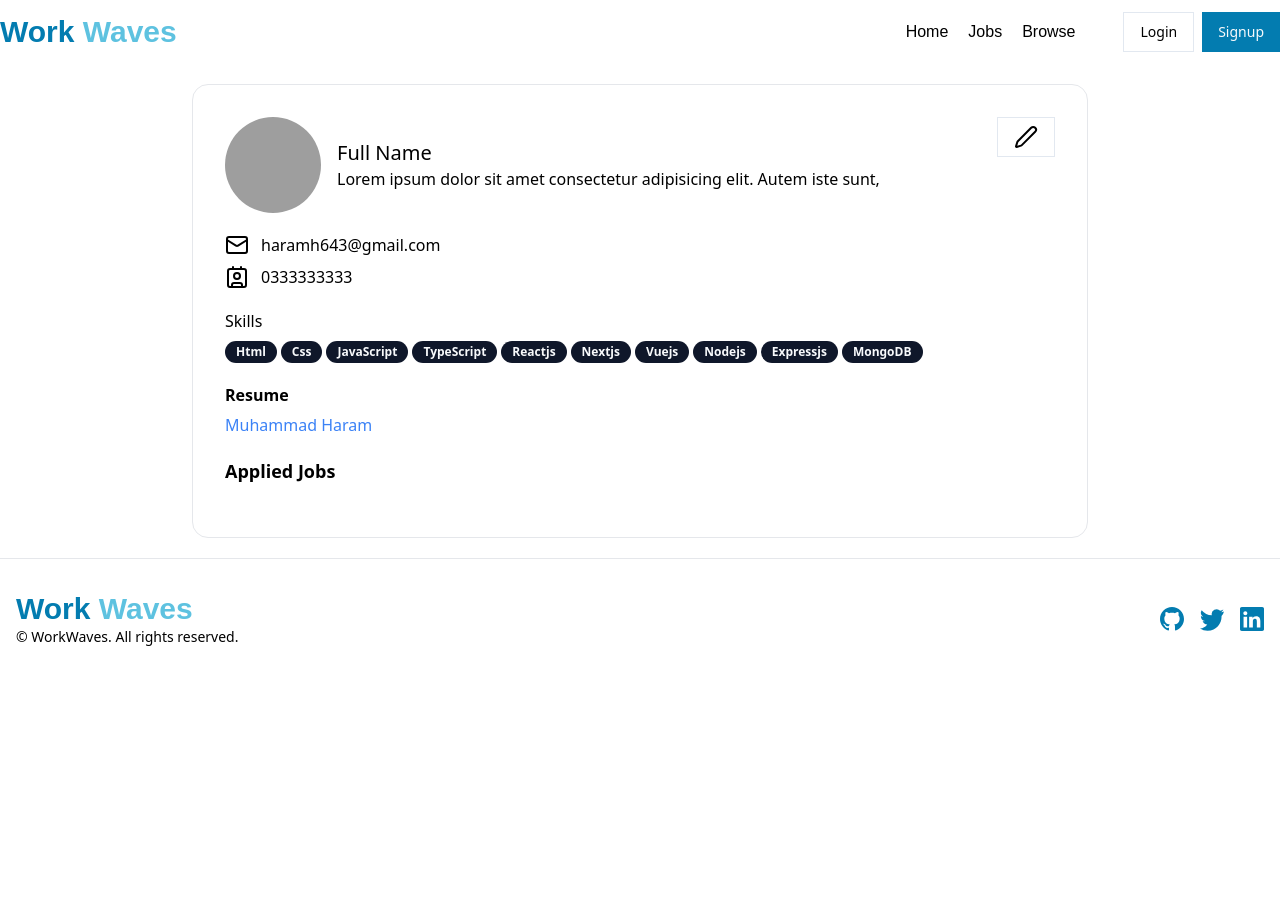
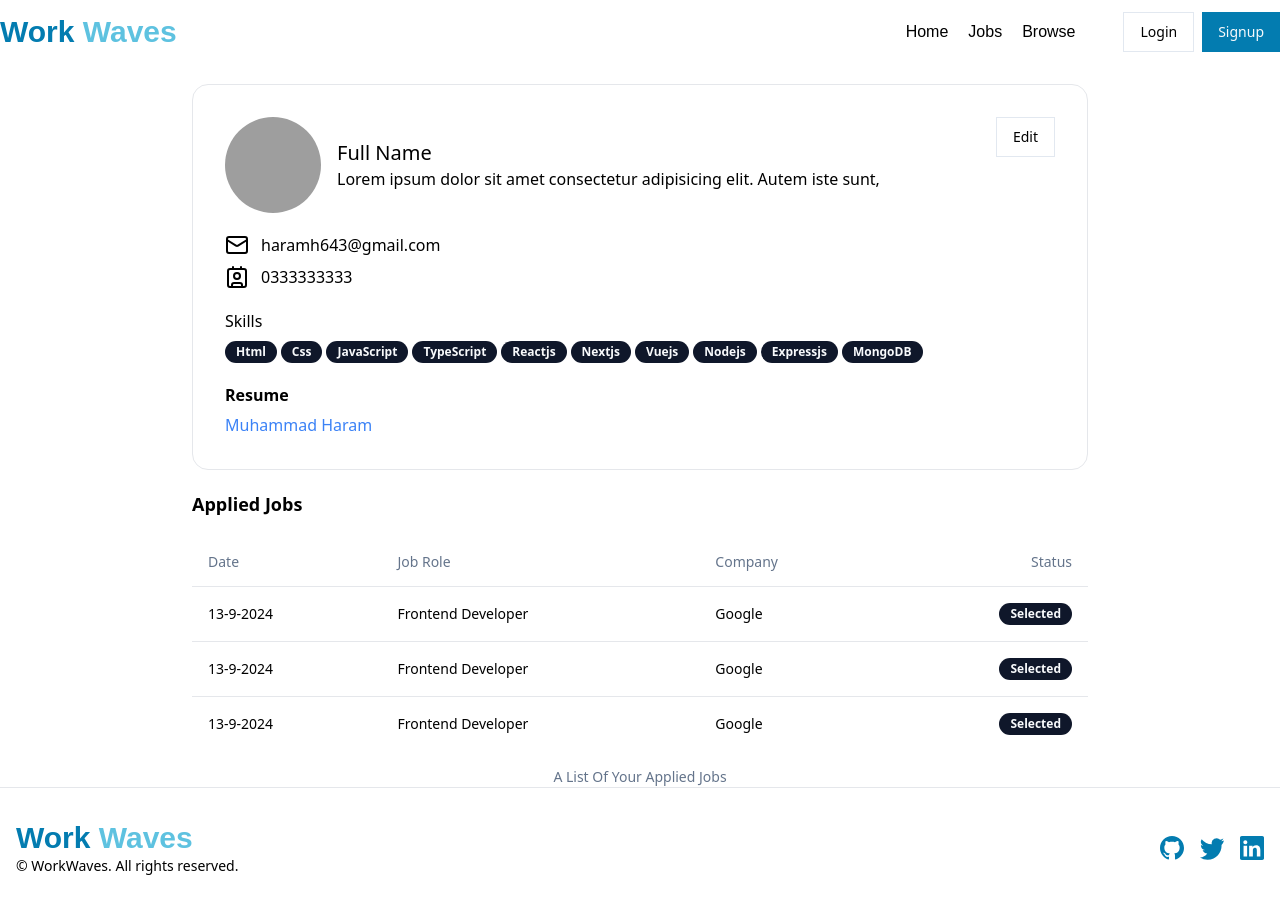
Before and after one commit to Muhammad-Haram/WorkWaves, a React (Vite) app in the folder frontend/: page /profile in a window 1280 px wide. Before the commit the page ends 800 px from the top, so only its background shows below. Built offline with nearby package versions, Linux system fonts and the light colour scheme; grey boxes are pictures that could not be loaded; a web font is replaced by a local one.

Commit message:
create components

```diff
--- a/frontend/src/App.jsx
+++ b/frontend/src/App.jsx
@@ -7,6 +7,7 @@
 import Jobs from "./components/Jobs";
 import Browse from "./components/Browse"
 import Profile from "./components/Profile";
+import JobDescription from "./components/JobDescription";
 
 const appRouter = createBrowserRouter([
   {
@@ -24,6 +25,10 @@
   {
     path: "/jobs",
     element: <Jobs />,
+  },
+  {
+    path: "/description/:id",
+    element: <JobDescription />,
   },
   {
     path: "/browse",
--- /dev/null
+++ b/frontend/src/components/AppliedJobTable.jsx
@@ -0,0 +1,37 @@
+import React from 'react'
+import { Table, TableBody, TableCaption, TableCell, TableHead, TableHeader, TableRow } from './ui/table'
+import { Badge } from './ui/badge'
+
+const AppliedJobTable = () => {
+    return (
+        <div>
+            <Table>
+                <TableCaption>A List Of Your Applied Jobs</TableCaption>
+                <TableHeader>
+                    <TableRow>
+                        <TableHead>Date</TableHead>
+                        <TableHead>Job Role</TableHead>
+                        <TableHead>Company</TableHead>
+                        <TableHead className="text-right">Status</TableHead>
+                    </TableRow>
+                </TableHeader>
+
+                <TableBody>
+                    {
+                        [1, 2, 3].map((item, index) => (
+                            <TableRow key={index}>
+                                <TableCell>13-9-2024</TableCell>
+                                <TableCell>Frontend Developer</TableCell>
+                                <TableCell>Google</TableCell>
+                                <TableCell className="text-right"><Badge>Selected</Badge></TableCell>
+                            </TableRow>
+                        ))
+                    }
+                </TableBody>
+
+            </Table>
+        </div>
+    )
+}
+
+export default AppliedJobTable
--- /dev/null
+++ b/frontend/src/components/JobDescription.jsx
@@ -0,0 +1,49 @@
+import React from 'react'
+import Navbar from './shared/Navbar'
+import Footer from './shared/Footer'
+import { Badge } from './ui/badge';
+import { Button } from './ui/button';
+
+const JobDescription = () => {
+  const isApplied = true;
+  return (
+    <>
+      <Navbar />
+      <div className='max-w-7xl mx-auto my-10'>
+        <div className='flex items-center justify-between'>
+
+          <div>
+            <h1 className='font-bold text-xl'>Frontend Developer</h1>
+            <div className='flex items-center gap-2 mt-4'>
+              <Badge className={'text-blue-700 font-bold'} variant="ghost"> 12 Positions</Badge>
+              <Badge className={'text-[#F83002] font-bold'} variant="ghost">Full Time (9 to 5)</Badge>
+              <Badge className={'text-[#7209b7] font-bold'} variant="ghost">24LPA</Badge>
+            </div>
+          </div>
+
+          <Button
+            disabled={isApplied}
+            className={`rounded-lg ${isApplied ? 'bg-gray-600 cursor-not-allowed' : 'bg-[#7209b7] hover:bg-[#5f32ad]'}`}>
+            {isApplied ? 'Already Applied' : 'Apply Now'}
+          </Button>
+
+        </div>
+
+        <h1 className='border-b-2 border-b-gray-300 font-medium py-4'>Job Description</h1>
+        <div className='my-4'>
+          <h1 className='font-bold my-1'>Role: <span className='pl-4 font-normal text-gray-800'>Frontend Developer</span></h1>
+          <h1 className='font-bold my-1'>Location: <span className='pl-4 font-normal text-gray-800'>Karachi</span></h1>
+          <h1 className='font-bold my-1'>Description: <span className='pl-4 font-normal text-gray-800'>Lorem ipsum dolor sit amet consectetur adipisicing elit. Et nihil quos vitae illum ipsa obcaecati. Nesciunt voluptas explicabo maxime eveniet fuga, quas veniam architecto omnis officia esse nihil, in magnam?</span></h1>
+          <h1 className='font-bold my-1'>Experience: <span className='pl-4 font-normal text-gray-800'>2yrs</span></h1>
+          <h1 className='font-bold my-1'>Salary: <span className='pl-4 font-normal text-gray-800'>24LPA</span></h1>
+          <h1 className='font-bold my-1'>Total Applicants: <span className='pl-4 font-normal text-gray-800'>4</span></h1>
+          <h1 className='font-bold my-1'>Posted Date: <span className='pl-4 font-normal text-gray-800'>14-9-2024</span></h1>
+        </div>
+
+      </div>
+      <Footer />
+    </>
+  )
+}
+
+export default JobDescription
--- a/frontend/src/components/Profile.jsx
+++ b/frontend/src/components/Profile.jsx
@@ -1,4 +1,5 @@
-import React from 'react'
+"use client"
+import React, { useState } from 'react'
 import Navbar from './shared/Navbar'
 import Footer from './shared/Footer'
 import { Avatar, AvatarImage } from './ui/avatar'
@@ -6,10 +7,15 @@
 import { Contact, Mail, Pen } from 'lucide-react'
 import { Badge } from './ui/badge'
 import { Label } from './ui/label'
+import AppliedJobTable from './AppliedJobTable'
 
+const skills = ["Html", "Css", "JavaScript", "TypeScript", "Reactjs", "Nextjs", "Vuejs", "Nodejs", "Expressjs", "MongoDB"];
 const isResume = true;
-const skills = ["Html", "Css", "JavaScript", "TypeScript", "Reactjs", "Nextjs", "Vuejs", "Nodejs", "Expressjs", "MongoDB"];
+
 const Profile = () => {
+
+    const [open, setOpen] = useState(false);
+
     return (
         <div>
             <Navbar />
@@ -28,7 +34,7 @@
                         </div>
                     </div>
 
-                    <Button className="text-right" variant="outline"><Pen /></Button>
+                    <Button className="text-right" variant="outline">Edit</Button>
 
                 </div>
 
@@ -59,12 +65,11 @@
                     }
                 </div>
 
-                <div className='max-w-4xl mx-auto bg-white rounded-2xl'>
-                    <h1 className='font-bold text-lg my-5'>Applied Jobs</h1>
-                    {/* Applied Job Table   */}
-                    {/* <AppliedJobTable /> */}
-                </div>
 
+            </div>
+            <div className='max-w-4xl mx-auto bg-white rounded-2xl'>
+                <h1 className='font-bold text-lg my-5'>Applied Jobs</h1>
+                <AppliedJobTable />
             </div>
             <Footer />
         </div>
--- /dev/null
+++ b/frontend/src/components/ui/table.jsx
@@ -0,0 +1,86 @@
+import * as React from "react"
+
+import { cn } from "@/lib/utils"
+
+const Table = React.forwardRef(({ className, ...props }, ref) => (
+  <div className="relative w-full overflow-auto">
+    <table
+      ref={ref}
+      className={cn("w-full caption-bottom text-sm", className)}
+      {...props} />
+  </div>
+))
+Table.displayName = "Table"
+
+const TableHeader = React.forwardRef(({ className, ...props }, ref) => (
+  <thead ref={ref} className={cn("[&_tr]:border-b", className)} {...props} />
+))
+TableHeader.displayName = "TableHeader"
+
+const TableBody = React.forwardRef(({ className, ...props }, ref) => (
+  <tbody
+    ref={ref}
+    className={cn("[&_tr:last-child]:border-0", className)}
+    {...props} />
+))
+TableBody.displayName = "TableBody"
+
+const TableFooter = React.forwardRef(({ className, ...props }, ref) => (
+  <tfoot
+    ref={ref}
+    className={cn(
+      "border-t bg-slate-100/50 font-medium [&>tr]:last:border-b-0 dark:bg-slate-800/50",
+      className
+    )}
+    {...props} />
+))
+TableFooter.displayName = "TableFooter"
+
+const TableRow = React.forwardRef(({ className, ...props }, ref) => (
+  <tr
+    ref={ref}
+    className={cn(
+      "border-b transition-colors hover:bg-slate-100/50 data-[state=selected]:bg-slate-100 dark:hover:bg-slate-800/50 dark:data-[state=selected]:bg-slate-800",
+      className
+    )}
+    {...props} />
+))
+TableRow.displayName = "TableRow"
+
+const TableHead = React.forwardRef(({ className, ...props }, ref) => (
+  <th
+    ref={ref}
+    className={cn(
+      "h-12 px-4 text-left align-middle font-medium text-slate-500 [&:has([role=checkbox])]:pr-0 dark:text-slate-400",
+      className
+    )}
+    {...props} />
+))
+TableHead.displayName = "TableHead"
+
+const TableCell = React.forwardRef(({ className, ...props }, ref) => (
+  <td
+    ref={ref}
+    className={cn("p-4 align-middle [&:has([role=checkbox])]:pr-0", className)}
+    {...props} />
+))
+TableCell.displayName = "TableCell"
+
+const TableCaption = React.forwardRef(({ className, ...props }, ref) => (
+  <caption
+    ref={ref}
+    className={cn("mt-4 text-sm text-slate-500 dark:text-slate-400", className)}
+    {...props} />
+))
+TableCaption.displayName = "TableCaption"
+
+export {
+  Table,
+  TableHeader,
+  TableBody,
+  TableFooter,
+  TableHead,
+  TableRow,
+  TableCell,
+  TableCaption,
+}
```
